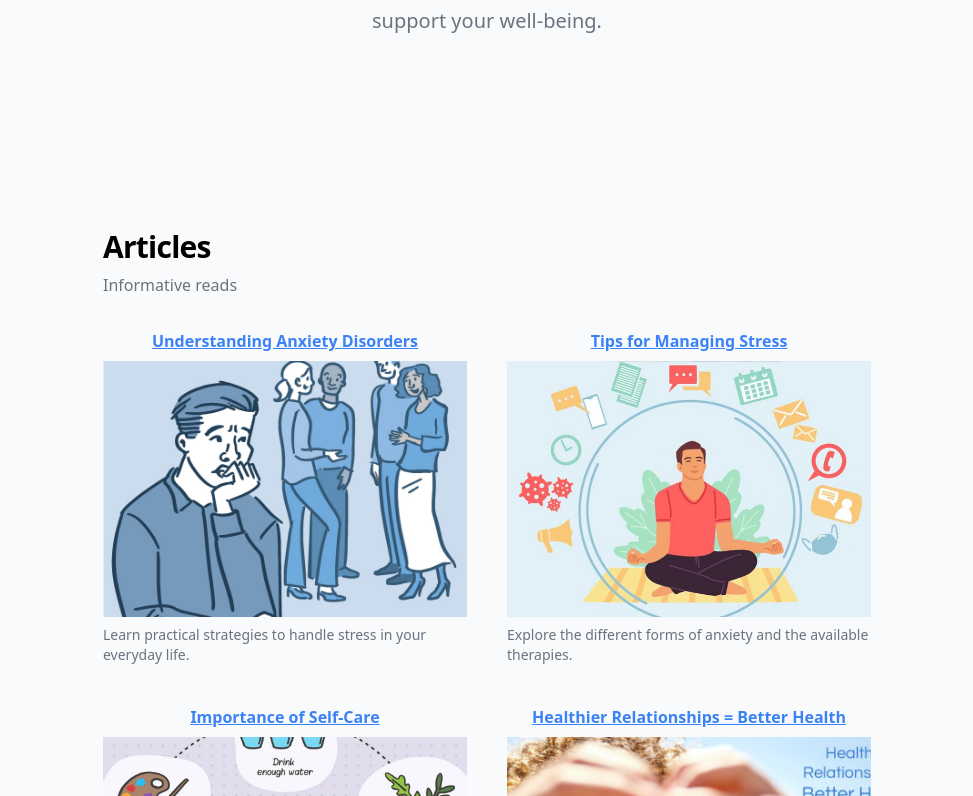
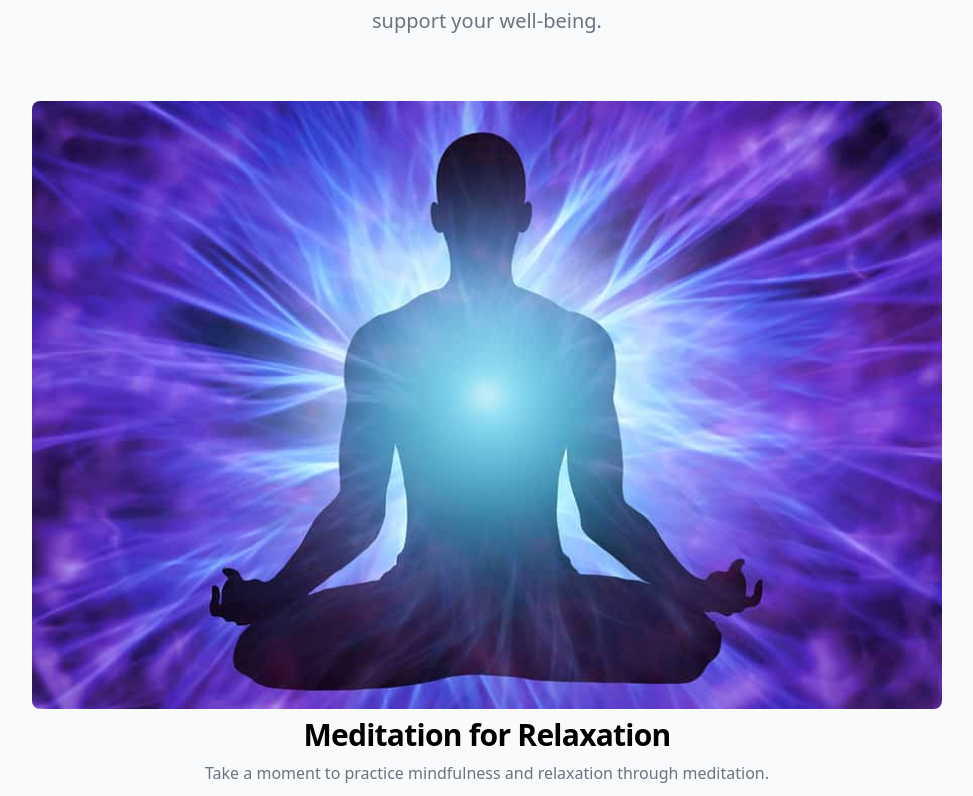
Before and after one commit to ericvpineda/mental-wellness-hub, a React (Create React App) app in the folder frontend/: page /resources in a window 1280 px wide. Shown: the part 264-1060 px from the top of the page, without its empty margins (153-1126 px from the left). Built offline with nearby package versions, Linux system fonts and the light colour scheme.

Commit message:
added hero image

```diff
--- a/frontend/src/routes/Resources/index.js
+++ b/frontend/src/routes/Resources/index.js
@@ -65,9 +65,9 @@ const Resources = () => {
   ];
 
   const videos = [
-    { title: "Understanding Bipolar Disorder: Personal Stories", link: "https://www.youtube.com/watch?v=O4D8XIsoU0Y", description: "Hear from individuals living with bipolar disorder about their experiences and insights.", imgSrc: UnderstandingBipolar},
-    { title: "Mindfulness Meditation: Finding Calm in the Present", link: "https://www.youtube.com/watch?v=O4D8XIsoU0Y", description: "Join this guided meditation session to practice mindfulness and relaxation.", imgSrc: MediationImage},
-    { title: "Breaking the Silence: Youth Mental Health", link: "https://www.youtube.com/watch?v=O4D8XIsoU0Y", description: "Watch this panel discussion on addressing mental health challenges among young people.", imgSrc: MentalHealthImage},
+    { title: "Understanding Bipolar Disorder: Personal Stories", link: "https://www.youtube.com/watch?v=O4D8XIsoU0Y", description: "Hear from individuals living with bipolar disorder about their experiences and insights.", imgSrc: UnderstandingBipolar },
+    { title: "Mindfulness Meditation: Finding Calm in the Present", link: "https://www.youtube.com/watch?v=O4D8XIsoU0Y", description: "Join this guided meditation session to practice mindfulness and relaxation.", imgSrc: MediationImage },
+    { title: "Breaking the Silence: Youth Mental Health", link: "https://www.youtube.com/watch?v=O4D8XIsoU0Y", description: "Watch this panel discussion on addressing mental health challenges among young people.", imgSrc: MentalHealthImage },
     {
       title: "Understanding Depression: Symptoms and Treatments",
       link: "https://www.youtube.com/watch?v=d7NPnvKFs2Y",
@@ -89,6 +89,16 @@ const Resources = () => {
         </div>
       </div>
 
+      <div className="mx-auto py-12 lg:py-24 min-w-screen">
+        <div className="grid items-start justify-center gap-4 px-4 md:gap-8 md:px-6">
+          <div className="flex flex-col items-center space-y-2 mt-[-8rem]">
+            <img src={MediationImage} alt="Meditation" className="object-cover w-full h-[38rem] object-top rounded-lg" />
+            <h2 className="text-2xl font-bold tracking-tight sm:text-3xl">Meditation for Relaxation</h2>
+            <p className="text-gray-500 dark:text-gray-400">Take a moment to practice mindfulness and relaxation through meditation.</p>
+          </div>
+        </div>
+      </div>
+
       <div className="container mx-auto py-12 lg:py-24">
         <div className="grid items-start justify-center gap-4 px-4 md:gap-8 md:px-6">
           <div className="flex flex-col space-y-2">
@@ -97,7 +107,7 @@ const Resources = () => {
           </div>
           <div className="grid w-full grid-cols-1 items-start justify-center gap-6 md:grid-cols-2 md:gap-8 lg:gap-10 max-w-screen-md mx-auto">
             {articles.map((article, index) => (
-              <ResourceItem key={index} title={article.title} link={article.link} description={article.description} imgSrc={article.imgSrc}/>
+              <ResourceItem key={index} title={article.title} link={article.link} description={article.description} imgSrc={article.imgSrc} />
             ))}
           </div>
         </div>
@@ -125,12 +135,13 @@ const Resources = () => {
           </div>
           <div className="grid w-full grid-cols-1 items-start justify-center gap-6 md:grid-cols-2 md:gap-8 lg:gap-10 max-w-screen-md mx-auto">
             {videos.map((video, index) => (
-              <ResourceItem key={index} title={video.title} link={video.link} description={video.description} imgSrc={video.imgSrc}/>
+              <ResourceItem key={index} title={video.title} link={video.link} description={video.description} imgSrc={video.imgSrc} />
             ))}
           </div>
         </div>
       </div>
     </div>
+
   );
 };
 
```
Lines whose indentation alone changed are shown as unchanged.
